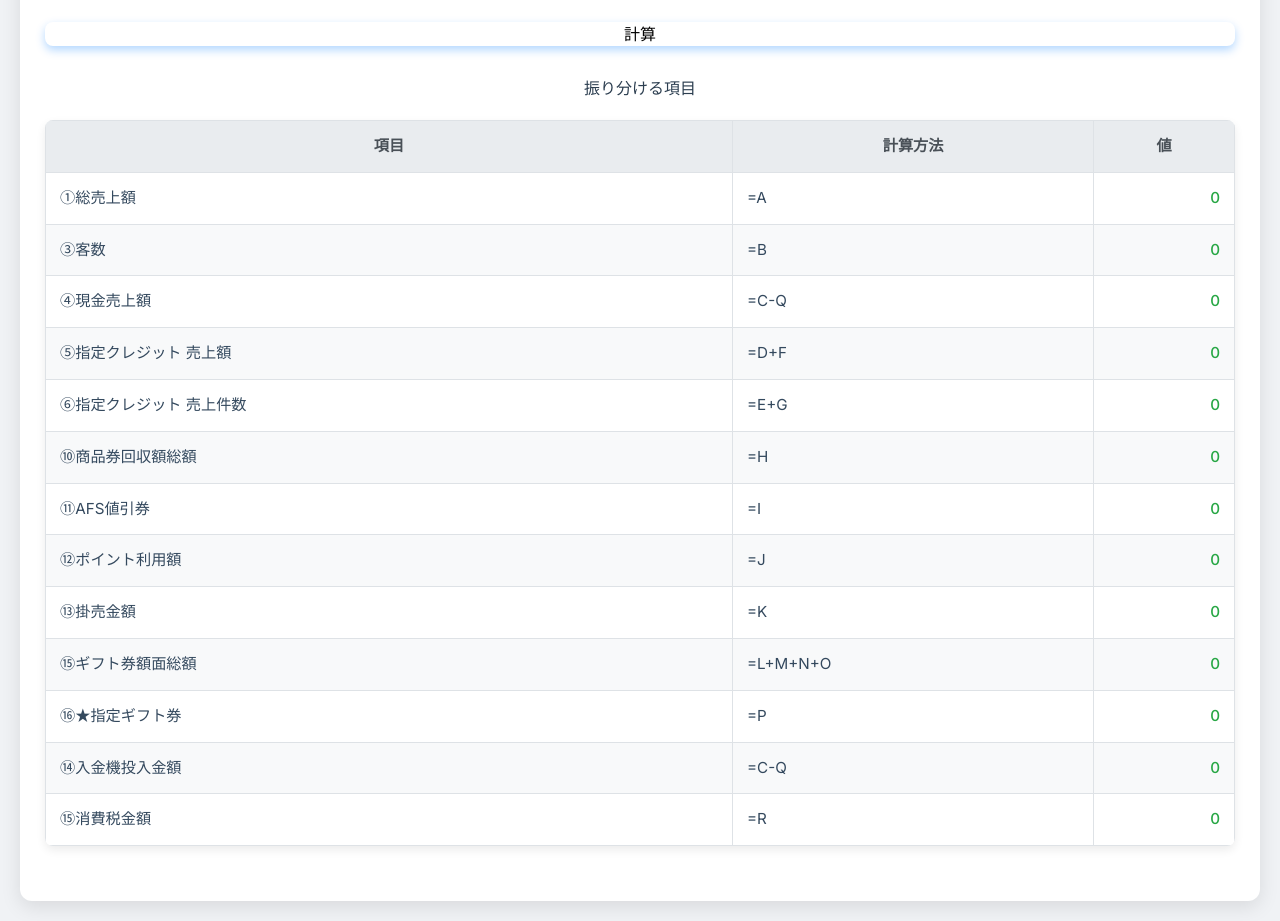
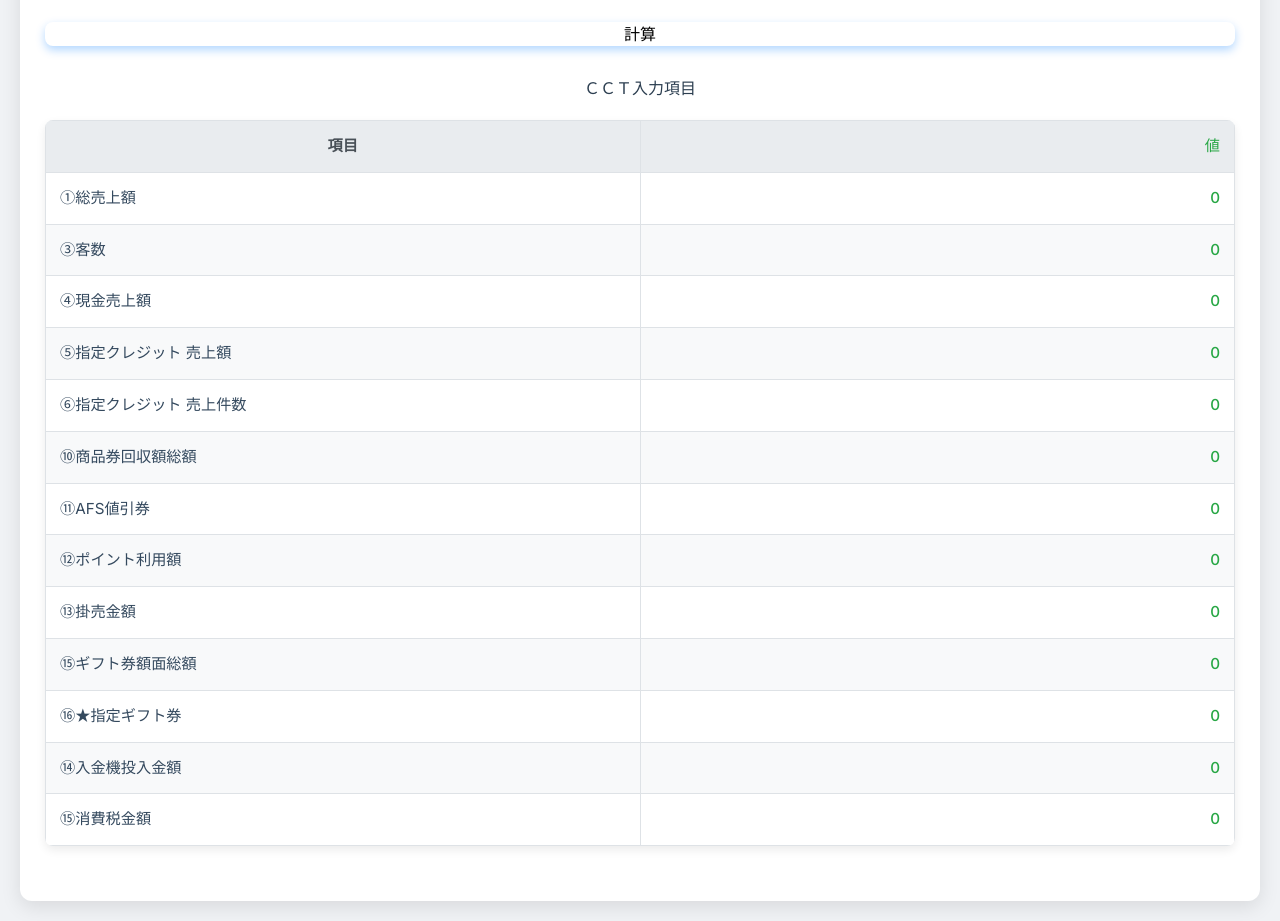
Before and after one commit to ngsw6126/Cash-Register, a plain HTML site: page index.html in a window 1280 px wide. Shown: the part 1546-2467 px from the top of the page. Drawn offline with nearby package versions, Linux system fonts and the light colour scheme.

Commit message:
Update index.html

```diff
--- a/index.html
+++ b/index.html
@@ -115,16 +115,22 @@
             font-size: 0.95rem;
             color: #34495e;
         }
+        table th:first-child,
+        table td:first-child {
+            width: 50%; /* 項目列の幅を50%に設定 */
+        }
+        table th:nth-child(2),
+        table td:nth-child(2) {
+            width: 50%; /* 値列の幅を50%に設定 */
+            text-align: right; /* 値の列は右揃えを維持 */
+            font-weight: 500;
+            color: #28a745; /* Green for values */
+        }
         table th {
             background-color: #e9ecef;
             color: #495057;
             font-weight: 600;
             text-align: center;
-        }
-        table td:nth-child(3) { /* Value column */
-            text-align: right;
-            font-weight: 500;
-            color: #28a745; /* Green for values */
         }
         table tr:nth-child(even) {
             background-color: #f8f9fa;
@@ -253,79 +259,65 @@
         </div>
 
         <div class="output-section">
-            <h2>振り分ける項目</h2>
+            <h2>ＣＣＴ入力項目</h2>
             <table>
                 <thead>
                     <tr>
                         <th>項目</th>
-                        <th>計算方法</th>
                         <th>値</th>
                     </tr>
                 </thead>
                 <tbody id="resultTableBody">
                     <tr>
                         <td>①総売上額</td>
-                        <td>=A</td>
                         <td id="output1"></td>
                     </tr>
                     <tr>
                         <td>③客数</td>
-                        <td>=B</td>
                         <td id="output3"></td>
                     </tr>
                     <tr>
                         <td>④現金売上額</td>
-                        <td>=C-Q</td>
                         <td id="output4"></td>
                     </tr>
                     <tr>
                         <td>⑤指定クレジット 売上額</td>
-                        <td>=D+F</td>
                         <td id="output5"></td>
                     </tr>
                     <tr>
                         <td>⑥指定クレジット 売上件数</td>
-                        <td>=E+G</td>
                         <td id="output6"></td>
                     </tr>
                     <tr>
                         <td>⑩商品券回収額総額</td>
-                        <td>=H</td>
                         <td id="output10"></td>
                     </tr>
                     <tr>
                         <td>⑪AFS値引券</td>
-                        <td>=I</td>
                         <td id="output11"></td>
                     </tr>
                     <tr>
                         <td>⑫ポイント利用額</td>
-                        <td>=J</td>
                         <td id="output12"></td>
                     </tr>
                     <tr>
                         <td>⑬掛売金額</td>
-                        <td>=K</td>
                         <td id="output13"></td>
                     </tr>
                     <tr>
                         <td>⑮ギフト券額面総額</td>
-                        <td>=L+M+N+O</td>
                         <td id="output15"></td>
                     </tr>
                     <tr>
                         <td>⑯★指定ギフト券</td>
-                        <td>=P</td>
                         <td id="output16"></td>
                     </tr>
                     <tr>
                         <td>⑭入金機投入金額</td>
-                        <td>=C-Q</td>
                         <td id="output14"></td>
                     </tr>
                     <tr>
                         <td>⑮消費税金額</td>
-                        <td>=R</td>
                         <td id="output25"></td>
                     </tr>
                 </tbody>
```
